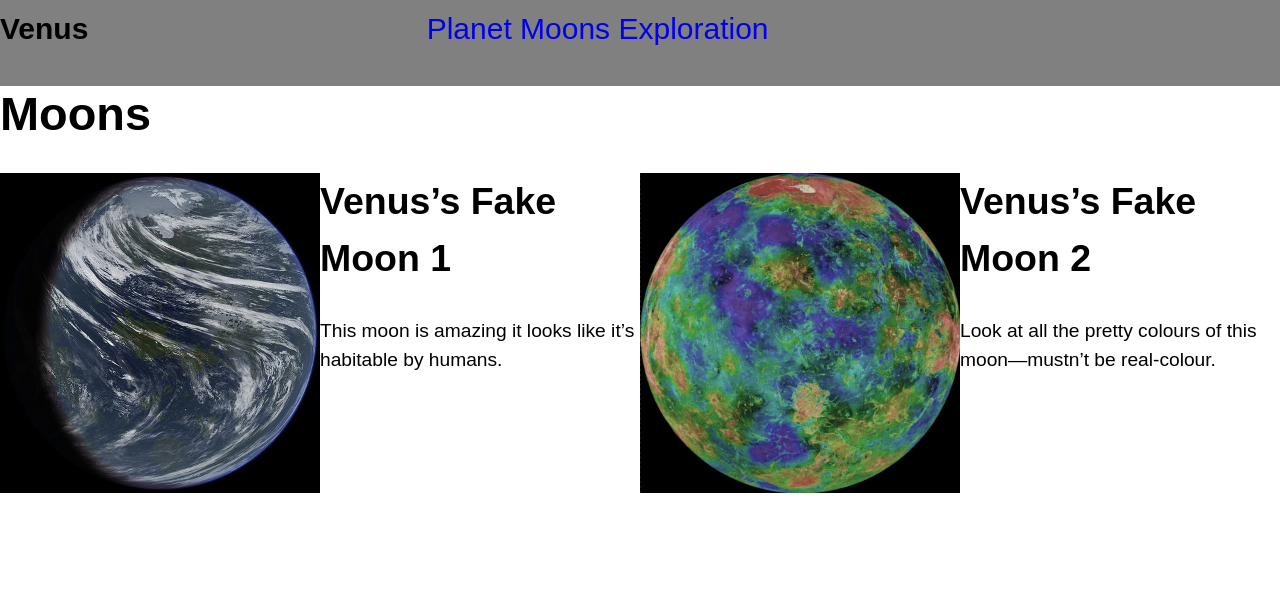
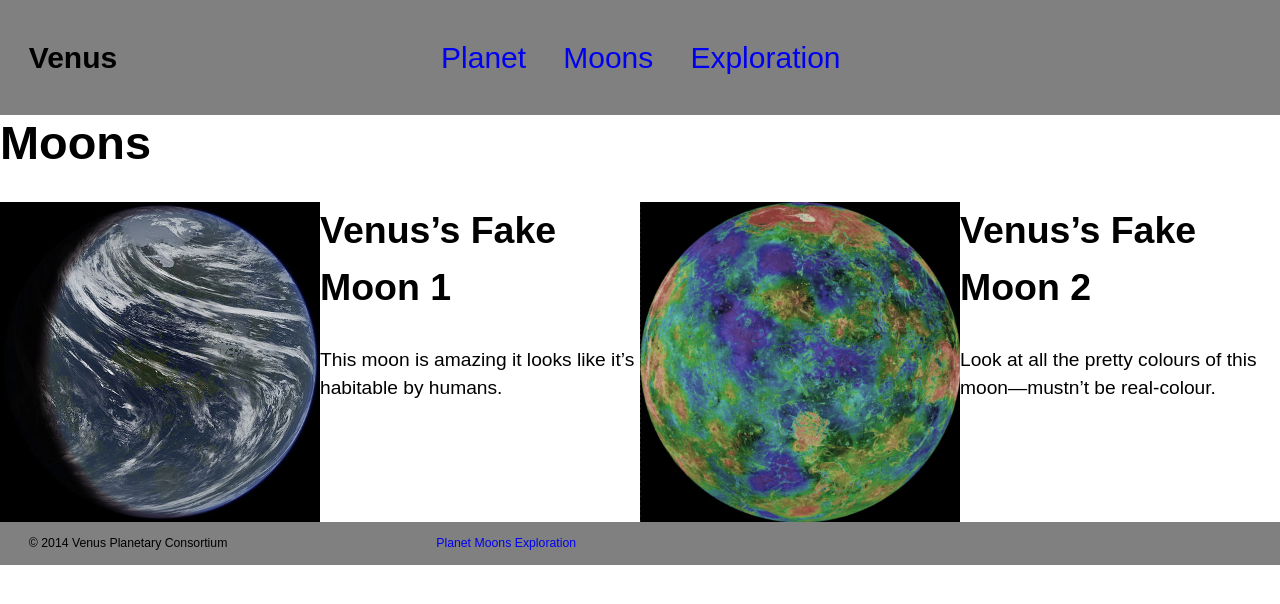
Before and after one commit to Lenzo/dsn1675-planet-website, a plain HTML site: page moons.html in a window 1280 px wide. Drawn offline with Linux system fonts and the light colour scheme.

Commit message:
pasted header and footer from index.html to moons.html

```diff
--- a/moons.html
+++ b/moons.html
@@ -15,14 +15,14 @@
 	<header>
 		<div class="grid">
 				<div class="unit xs-1 s-1 m-1-3 l-1-3">
-					<h1 class="giga">Venus</h1>
+					<h1 class="giga island push-none">Venus</h1>
 				</div>
 				<div class="unit xs-1 s-1 m-2-3 l-2-3">
-					<nav class="giga">
-						<ol>
-							<li><a href="index.html">Planet</a></li>
-							<li><a href="moons.html">Moons</a></li>
-							<li><a href="#">Exploration</a></li>
+					<nav>
+						<ol class="giga push-none pad-t-1-2">
+							<li class="island-1-2"><a href="index.html">Planet</a></li>
+							<li class="island-1-2"><a href="moons.html">Moons</a></li>
+							<li class="island-1-2"><a href="#">Exploration</a></li>
 						</ol>
 					</nav>
 				</div>
@@ -66,6 +66,22 @@
 
 		</section>
 	</main>
+	<footer class="micro gutter d-grey pad-b-1-4 pad-t-1-4">
+		<div class="grid">
+			<div class="unit xs-1 s-1 m-1-2 l-1-3">
+				<aside>© 2014 Venus Planetary Consortium</aside>
+			</div>
+			<div class="unit xs-1 s-1 m-1-2 l-1-3">
+				<nav>
+					<ol class="push-none">
+						<li><a href="index.html">Planet</a></li>
+						<li><a href="moons.html">Moons</a></li>
+						<li><a href="#">Exploration</a></li>
+					</ol>
+				</nav>
+			</div>
+		</div>
+	</footer>
 
 </body>
 </html>
```
